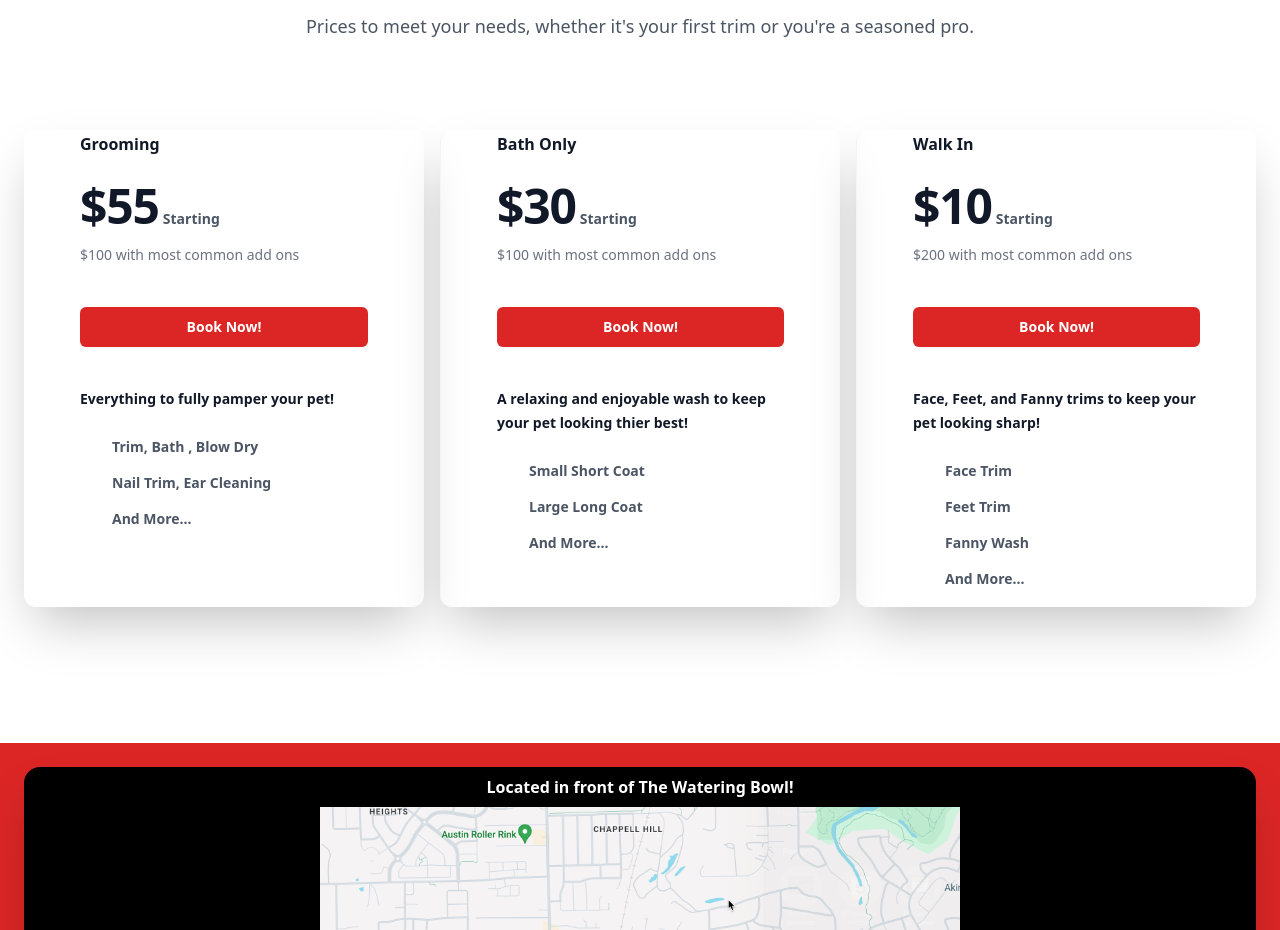
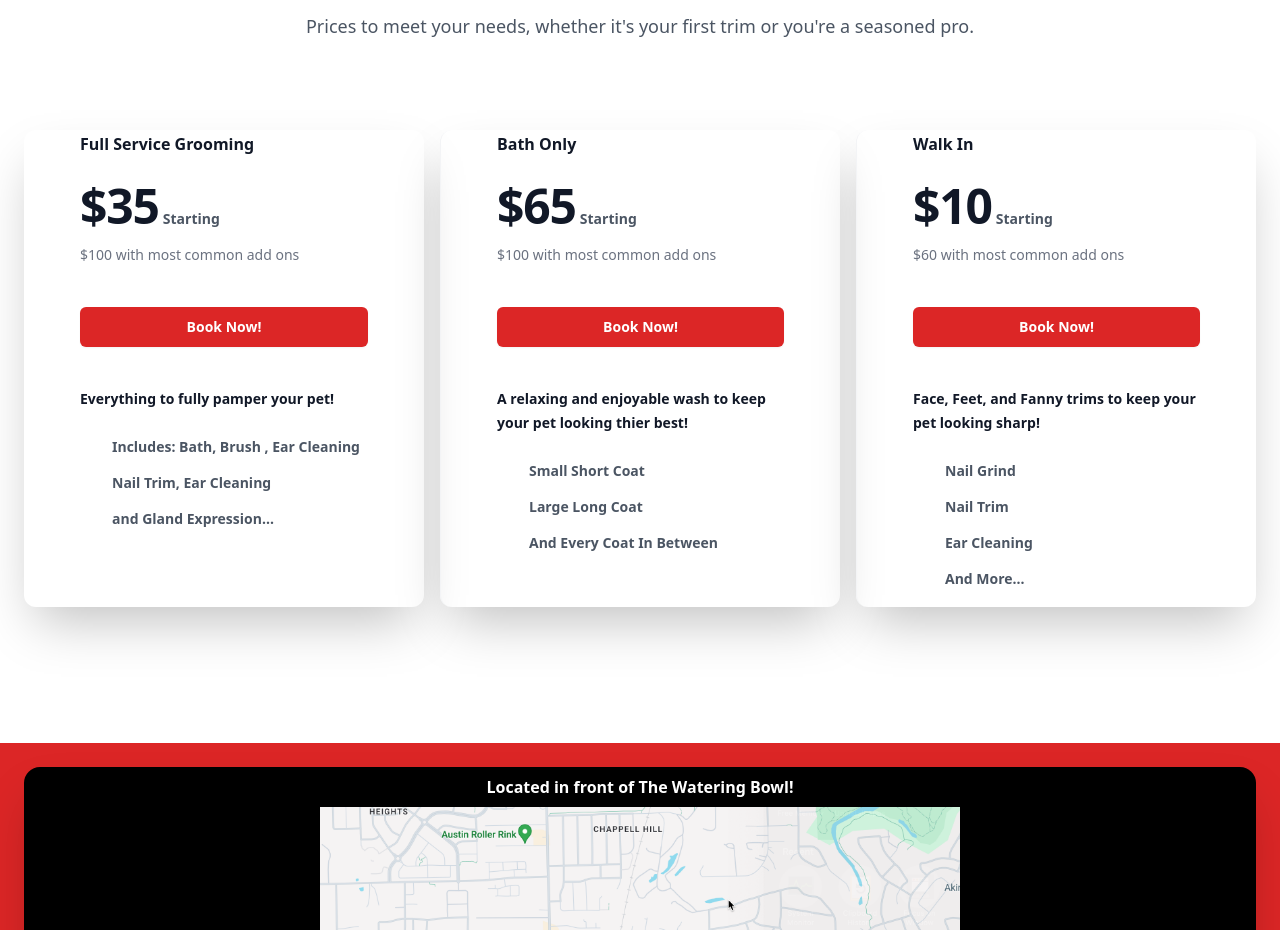
Before and after one commit to logankrieger317/jamesonpet, a React (Vite) app: page / in a window 1280 px wide. Shown: the part 1740-2670 px from the top of the page. Built offline with nearby package versions, Linux system fonts and the light colour scheme.

Commit message:
Changing of pricing tiers

```diff
--- a/src/App.jsx
+++ b/src/App.jsx
@@ -7,10 +7,10 @@ import Book from './components/Book'
 import Terms from './components/Terms'
 import Privacy from './components/Privacy'
 import DevTeam from './components/DevTeam'
-import Small from './components/Small'
+import Short from './components/Short'
 import Large from './components/Large'
 import Long from './components/Long'
-import Short from './components/Short'
+import To14 from './components/To14'
 import Addons from './components/Addons'
 import Faq from './components/Faq'
 import Help from './components/Help'
@@ -36,10 +36,10 @@ function App() {
           <Route path="/terms" element={<Terms />} />
           <Route path="/privacy" element={<Privacy />} />
           <Route path="/devteam" element={<DevTeam />} />
-          <Route path="/small" element={<Small />} />
+          <Route path="/To14" element={<To14 />} />
           <Route path="/large" element={<Large />} />
           <Route path="/long" element={<Long />} />
-          <Route path="/short" element={<Short />} />
+          <Route path="/Short" element={<Short />} />
           <Route path="/addons" element={<Addons />} />
           <Route path="/faq" element={<Faq />} />
           <Route path="/help" element={<Help />} />
--- a/src/components/Home.jsx
+++ b/src/components/Home.jsx
@@ -1,8 +1,6 @@
-// import { CheckCircleIcon } from '@heroicons/react/20/solid'
 import Header from '../components/Header'
 import Footer from '../components/Footer'
 import Carousel from './Carousel'
-import Swiper from 'swiper'
 import Map from './Map'
 import Peoples from './People'
 import Reviews from './Reviews'
@@ -10,32 +8,32 @@ import Reviews from './Reviews'
 
 const tiers = [
   {
-    name: 'Grooming',
+    name: 'Full Service Grooming',
     id: 'tier-basic',
     href: 'https://booking.moego.pet/ol/book?name=jamesonandcompanydoggrooming',
-    price: { starting: '$55', addons: '$100' },
+    price: { starting: '$35', addons: '$100' },
     description: 'Everything to fully pamper your pet!',
-    features: [['Trim',', ' ,'Bath ',', ' ,'Blow Dry '], ['Nail Trim',', ' ,'Ear Cleaning '], ['And More...'] ],
+    features: [['Includes:',' ','Bath',', ' ,'Brush ',', ' ,'Ear Cleaning '], ['Nail Trim',', ' ,'Ear Cleaning '], ['and Gland Expression...'] ],
 
   },
   {
     name: 'Bath Only',
     id: 'tier-essential',
     href: 'https://booking.moego.pet/ol/book?name=jamesonandcompanydoggrooming',
-    price: { starting: '$30', addons: '$100' },
+    price: { starting: '$65', addons: '$100' },
     description: 'A relaxing and enjoyable wash to keep your pet looking thier best!',
-    features: [['Small Short Coat'],['Large Long Coat'],['And More...']],
+    features: [['Small Short Coat'],['Large Long Coat'],['And Every Coat In Between']],
   },
   {
     name: 'Walk In',
     id: 'tier-growth',
     href: 'https://booking.moego.pet/ol/book?name=jamesonandcompanydoggrooming',
-    price: { starting: '$10', addons: '$200' },
+    price: { starting: '$10', addons: '$60' },
     description: 'Face, Feet, and Fanny trims to keep your pet looking sharp!',
     features: [
-        ['Face Trim'],
-        ['Feet Trim'],
-        ['Fanny Wash'],
+        ['Nail Grind'],
+        ['Nail Trim'],
+        ['Ear Cleaning'],
         ['And More...'],
     ],
   },
--- a/src/components/Services.jsx
+++ b/src/components/Services.jsx
@@ -5,34 +5,40 @@ import Footer from "./Footer"
 const products = [
   {
     id: 1,
-    name: 'Small Dogs',
-    href: 'Small',
+    name: '0-14 lbs Dogs',
+    href: 'To14',
     imageSrc: 'https://www.southernliving.com/thmb/T7w8WdCU-D9HelAFcDGwZJ5fmas=/1500x0/filters:no_upscale():max_bytes(150000):strip_icc()/gettyimages-996939804-1-9bb01421ef63450f8950ee00744d9e66.jpg',
 
   },
   {
     id: 2,
-    name: 'Large Dogs',
+    name: '15-30 lbs Dogs',
     href: 'Large',
     imageSrc: 'https://hips.hearstapps.com/hmg-prod/images/bernese-mountain-dog-royalty-free-image-1581013857.jpg?crop=0.87845xw:1xh;center,top&resize=980:*',
 
   },
   {
     id: 3,
-    name: 'Long Hair Dogs',
+    name: '31-50 lbs dogs',
     href: 'Long',
     imageSrc: 'https://www.thesprucepets.com/thmb/jLh7NLnixsAPlPJgMNEjR28Gtq0=/2119x0/filters:no_upscale():strip_icc()/GettyImages-1177298821-72b8011ff02848adaba10cd3e89a5d10.jpg',
 
   },
   {
     id: 4,
-    name: 'Short Hair Dogs',
+    name: '51-70 lbs Dogs',
     href: 'Short',
     imageSrc: 'https://chasingtails.store/cdn/shop/articles/short_hair_dogs_1024x.jpg?v=1621266220',
 
   },
   {
-    id: 4,
+    id: 5,
+    name: '71+ lbs Dogs',
+    href: 'Short',
+    imageSrc: 'https://chasingtails.store/cdn/shop/articles/short_hair_dogs_1024x.jpg?v=1621266220',
+  },
+  {
+    id: 6,
     name: 'Add Ons',
     href: 'Addons',
     imageSrc: 'https://us.123rf.com/450wm/ionutparvu/ionutparvu1612/ionutparvu161200412/67602124-add-on-stamp-sign-text-word-logo-blue.jpg',
```
Also changed, not shown: src/components/Reviews.jsx (+1 -41 lines), src/components/To14.jsx (renamed from src/components/Small.jsx).
